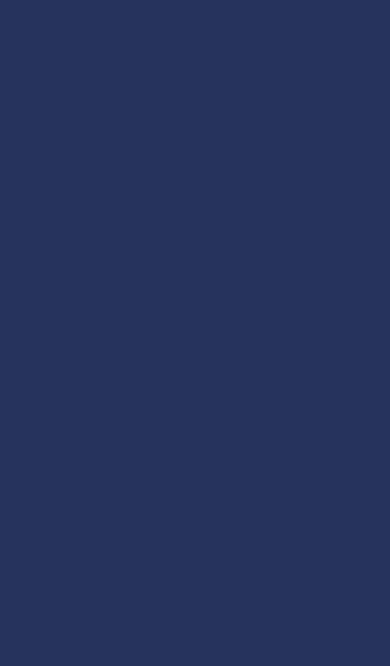
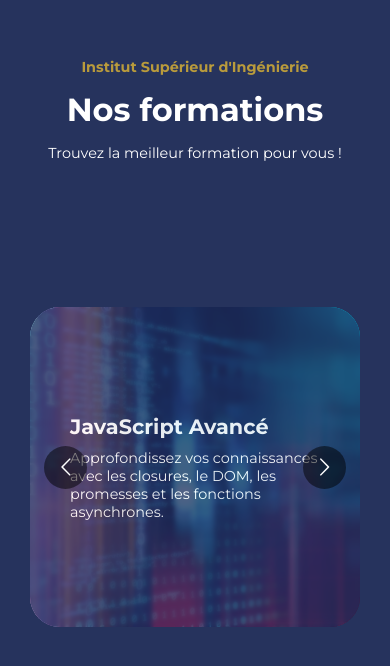
Before and after one commit to SaliouBaninou/isi-web-site, a Next.js app: page /formation-scientifique in a window 390 px wide. Shown: the part 1086-1752 px from the top of the page. Before the commit the page ends 944 px from the top, so only its background shows below. Built offline with nearby package versions, Linux system fonts and the light colour scheme.

Commit message:
Creation de la page Formation

```diff
--- a/app/(etablissement)/formation-scientifique/page.js
+++ b/app/(etablissement)/formation-scientifique/page.js
@@ -1,11 +1,79 @@
 import PrincipalSection from "@/components/vitrine/PrincipalSection";
+import ShowFormation from "@/components/vitrine/ShowFormation";
+
+const formations = [
+    {
+        title: "Développement Web Front-End",
+        description: "Apprenez les bases du HTML, CSS et JavaScript pour créer des interfaces modernes et interactives.",
+        image: "/formation_1.jpg",
+        id: 1
+    },
+    {
+        title: "JavaScript Avancé",
+        description: "Approfondissez vos connaissances avec les closures, le DOM, les promesses et les fonctions asynchrones.",
+        image: "/formation_1.jpg",
+        id: 2
+    },
+    {
+        title: "React.js de A à Z",
+        description: "Maîtrisez React pour construire des applications web dynamiques avec des composants réactifs.",
+        image: "/formation_1.jpg",
+        id: 3
+    },
+    {
+        title: "Node.js et Express",
+        description: "Créez des serveurs web et des API RESTful avec Node.js et le framework Express.",
+        image: "/formation_1.jpg",
+        id: 4
+    },
+    {
+        title: "Intégration HTML & CSS",
+        description: "Apprenez à convertir une maquette Figma en site web responsive et accessible.",
+        image: "/formation_1.jpg",
+        id: 5
+    },
+    {
+        title: "Typescript pour les Développeurs JS",
+        description: "Passez au niveau supérieur avec TypeScript, le sur-ensemble typé de JavaScript.",
+        image: "/formation_1.jpg",
+        id: 6
+    },
+    {
+        title: "Git et GitHub",
+        description: "Maîtrisez le versioning de vos projets avec Git et collaborez efficacement sur GitHub.",
+        image: "/formation_1.jpg",
+        id: 7
+    },
+    {
+        title: "Développement Full-Stack MERN",
+        description: "Créez une application complète avec MongoDB, Express, React et Node.js.",
+        image: "/formation_1.jpg",
+        id: 8
+    },
+    {
+        title: "API REST et GraphQL",
+        description: "Comprenez les concepts des API modernes, créez des endpoints REST et explorez GraphQL.",
+        image: "/formation_1.jpg",
+        id: 9
+    },
+    {
+        title: "Déploiement Web avec Vercel et Netlify",
+        description: "Apprenez à héberger vos projets front-end et back-end facilement en ligne.",
+        image: "/formation_1.jpg",
+        id: 10
+    }
+];
+
 
 export default function PageFormationScientifique(){
     return (
-        <PrincipalSection
-            type="secondary"
+        <>
+            <PrincipalSection
+                type="secondary"
                 secondaryTitile="Formationn Scientifique"
                 secondaryLink="Institut | Formation Scientifique"
             />
+            <ShowFormation formations={formations}/>
+        </>
     )
 }
--- /dev/null
+++ b/components/vitrine/CardFormation.js
@@ -0,0 +1,20 @@
+import  styles from '@/style/components/cardFormation.module.css'
+import Image from "next/image";
+import Link from "next/link";
+function  CardFormation({formation}){
+    return (
+        <>
+            <Link href={'#'} className={styles.cardContainer}>
+                <div className={styles.card}>
+                    <h3>{formation.title}</h3>
+                    <p>{formation.description}</p>
+                </div>
+                <div className={styles.image}>
+                    <Image src={formation.image} alt={formation.title} height={320} width={260}/>
+                </div>
+            </Link>
+        </>
+    )
+}
+
+export  default CardFormation;
--- /dev/null
+++ b/components/vitrine/ShowFormation.js
@@ -0,0 +1,49 @@
+'use client'
+
+import  styles from '@/style/components/showFormation.module.css'
+import  CardFormation from '@/components/vitrine/CardFormation'
+import Carousel from "react-multi-carousel";
+import 'react-multi-carousel/lib/styles.css';
+
+function ShowFormation({formations}){
+    const responsive = {
+        bigDesktop: {
+            breakpoint: { max: 3000, min: 1600 },
+            items: 5,
+        },
+        desktop: {
+            breakpoint: { max: 1600, min: 1024 },
+            items: 4,
+        },
+        tablet: {
+            breakpoint: { max: 1024, min: 768 },
+            items: 3,
+        },
+        minTablet: {
+            breakpoint: { max: 768, min: 480 },
+            items: 2,
+        },
+        mobile: {
+            breakpoint: { max: 480, min: 0 },
+            items: 1,
+        },
+    };
+    return (
+        <section className={styles.section}>
+            <div className={styles.header}>
+                <p>{"Institut Supérieur d'Ingénierie"}</p>
+                <h2>{"Nos formations"}</h2>
+                <h5>{"Trouvez la meilleur formation pour vous !"}</h5>
+            </div>
+            <div className={styles.slider}>
+                <Carousel responsive={responsive} infinite autoPlay containerClass={styles.carouselContainer}>
+                {
+                    formations.map(formation => <CardFormation key={formation.id} formation={formation}/>)
+                }
+                </Carousel>
+            </div>
+        </section>
+    )
+}
+
+export default ShowFormation;
--- /dev/null
+++ b/style/components/cardFormation.module.css
@@ -0,0 +1,95 @@
+.cardContainer {
+    position: relative;
+    z-index: 20;
+    display:block;
+}
+
+.card {
+    display: flex;
+    flex-direction: column;
+    justify-content: center;
+    gap: 10px;
+    color: var(--primary);
+    background-color: var(--secondary);
+    border-radius: 30px;
+    padding: 20px 40px;
+    height: 320px;
+    width: 260px;
+    transition: transform 0.4s ease, opacity 0.4s ease;
+}
+
+
+.card > h3 {
+    font-size: 1.3rem;
+}
+
+.card > p {
+    font-size: 0.9rem;
+}
+
+.image {
+    display: flex;
+    gap: 10px;
+    align-items: center;
+    position: absolute;
+    z-index: -1;
+    bottom: 0;
+    left: 0;
+    right: 0;
+    overflow: hidden;
+    height: 320px;
+    width: 260px;
+    border-radius: 30px;
+    transition: transform 0.4s ease;
+}
+
+.image > img {
+    width: 100%;
+    height: 100%;
+    object-fit: cover;
+}
+
+.cardContainer:hover > .card {
+    transform: rotate(10deg);
+    z-index: 20;
+    opacity: 0.9;
+}
+
+.cardContainer:hover > .image {
+    transform: rotate(-10deg);
+}
+
+
+@media screen and (max-width: 768px) {
+    .card, .image {
+        width: 370px;
+    }
+
+    .cardContainer:hover > .card {
+        transform: none !important;
+        opacity: 0.9;
+    }
+
+    .cardContainer:hover > .image {
+        transform: none !important;
+    }
+}
+
+@media screen and (max-width: 480px) {
+    .card, .image {
+        width: 100%;
+    }
+
+    .cardContainer:hover > .card,
+    .cardContainer > .card {
+        transform: none !important;
+        opacity: 0.9;
+        background-color: rgba(34, 44, 92, 0.83);
+        backdrop-filter: blur(2px);
+        transition: background-color 0.3s ease, opacity 0.3s ease;
+    }
+
+    .cardContainer:hover > .image {
+        transform: none !important;
+    }
+}
--- /dev/null
+++ b/style/components/showFormation.module.css
@@ -0,0 +1,83 @@
+.section {
+    display: flex;
+    flex-direction: column;
+    gap: 80px;
+    align-items: center;
+    padding: 0 20px;
+}
+
+.header {
+    width: max-content;
+    color: var(--primary);
+    display: flex;
+    flex-direction: column;
+    align-items: center;
+    gap: 15px;
+    margin-bottom: 80px;
+    text-align: center;
+}
+
+.header > p {
+    color: var(--secondary);
+    font-weight: bold;
+    font-size: 1rem;
+}
+
+.header > h2 {
+    font-size: 3rem;
+    line-height: 1.1;
+}
+
+.header > h5 {
+    font-size: 1.2rem;
+    font-weight: 500;
+}
+
+.slider {
+    width: 100%;
+    margin-bottom: 80px;
+}
+
+.carouselContainer {
+    min-height: 450px;
+}
+
+/* TABLETTE (640px à 1023px) */
+@media (max-width: 1023px) {
+    .section {
+        gap: 60px;
+        padding: 0 15px;
+    }
+    .header {
+        margin-bottom: 60px;
+    }
+    .header > h2 {
+        font-size: 2.5rem;
+    }
+    .header > h5 {
+        font-size: 1rem;
+    }
+}
+
+/* MOBILE (moins de 640px) */
+@media (max-width: 639px) {
+    .section {
+        gap: 40px;
+        padding: 0 30px;
+    }
+    .header {
+        margin-bottom: 40px;
+        width: 100%;
+        max-width: 300px;
+    }
+    .header > p {
+        font-size: 0.9rem;
+    }
+    .header > h2 {
+        font-size: 2rem;
+        line-height: 1.2;
+    }
+    .header > h5 {
+        font-size: 0.9rem;
+    }
+}
```
Also changed, not shown: public/formation_1.jpg (added).
